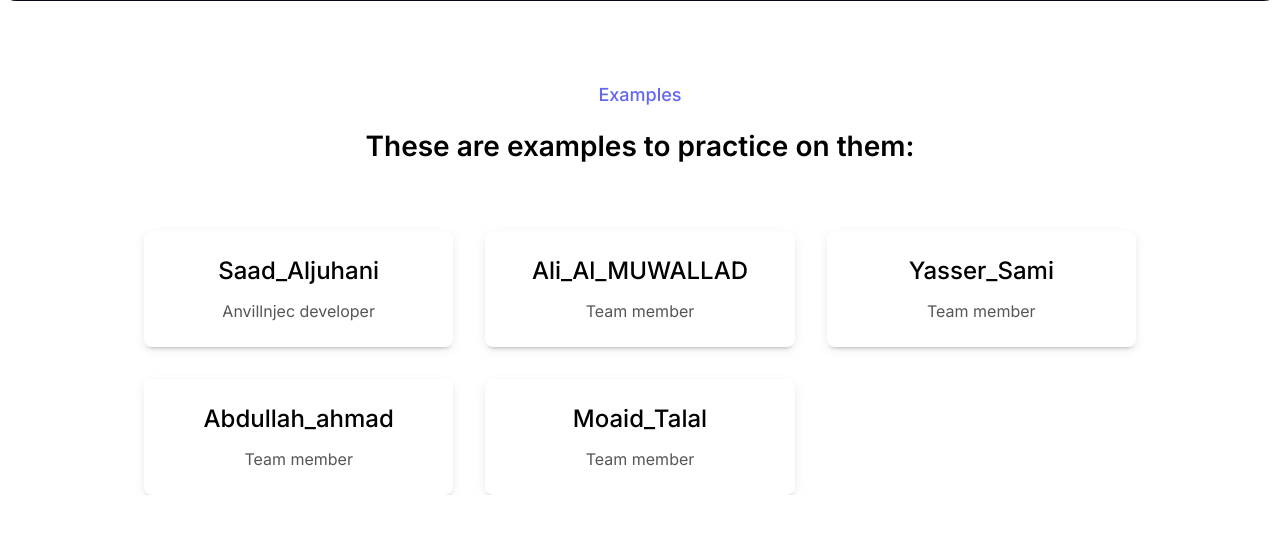
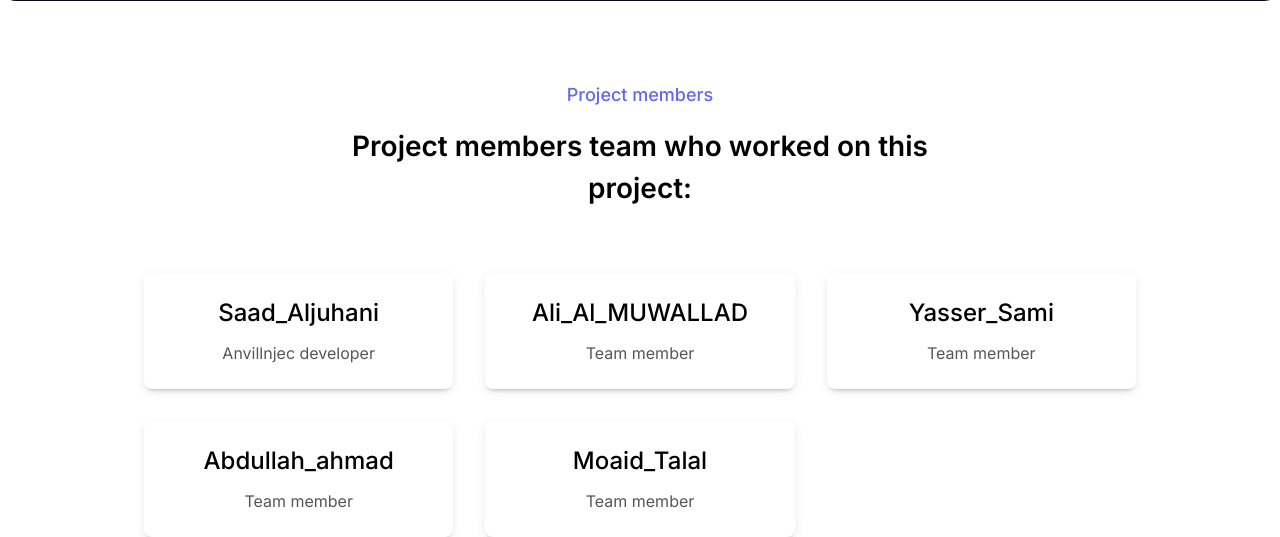
Before and after one commit to darkagent1001/anvillnjec, a PHP site: page / in a window 1280 px wide. Shown: the part 2221-2758 px from the top of the page. Before the commit the page ends 2716 px from the top, so only its background shows below. Run offline with PHP 8.4, Linux system fonts and the light colour scheme; data comes from the database, SQL or seed files in the repository.

Commit message:
Change title section in team members section.

```diff
--- a/index.php
+++ b/index.php
@@ -31,13 +31,6 @@
             <h1 class="text-4xl md:text-[44px] font-semibold leading-tight md:leading-[53px]">Test your skills on databases with SQL injection vulnerability</h1>
             <p class="text-lg text-dimmed mt-4 md:mt-6">Just a graduating project that i show it to my university and make them review it, and it work with php as Back-End language.</p>
             <div class="grid sm:flex *:w-full sm:*:w-auto items-center justify-center gap-4 sm:gap-6 mt-10">
-                <!-- <a href="#" class="button bg-primary-500 shadow-[0px_10px_5px_0px_rgba(255,255,255,0.10)_inset] dark:shadow-[0px_4px_6px_-5px_#6366F1,0px_8px_6px_-2px_rgba(99,102,241,0.20),0px_10px_5px_0px_rgba(255,255,255,0.10)_inset] text-white-50 hover:bg-primary-400 px-3.5">
-                    Start with us
-                    <svg class="size-5" fill="none" viewBox="0 0 20 20">
-                        <path stroke="currentColor" stroke-linecap="round" stroke-linejoin="round" stroke-width="1.5" d="M13.75 6.75L19.25 12L13.75 17.25"></path>
-                        <path stroke="currentColor" stroke-linecap="round" stroke-linejoin="round" stroke-width="1.5" d="M19 12H4.75"></path>
-                    </svg>
-                </a> -->
                 <a href="#examples" class="button bg-midnight-700 text-white-50 hover:bg-midnight-600 px-3.5 shadow-[0px_10px_5px_0px_rgba(97,97,111,0.10)_inset] dark:shadow-[0px_4px_6px_-5px_#282836,_0px_8px_6px_-2px_rgba(40,40,54,0.20),0px_10px_5px_0px_rgba(97,97,111,0.10)_inset]">See examples</a>
             </div>
         </div>
@@ -67,16 +60,6 @@
                     <p class="text-dimmed mt-2.5">We made more than one example and every one of them focus on its specific case.</p>
                 </div>
             </div>
-            <!-- <div>
-                <svg class="flex-none size-8 text-primary-500" fill="none" viewBox="0 0 24 24">
-                    <path stroke="currentColor" stroke-linecap="round" stroke-linejoin="round" stroke-width="1.5" d="M19.25 17.25V9.75C19.25 8.64543 18.3546 7.75 17.25 7.75H4.75V17.25C4.75 18.3546 5.64543 19.25 6.75 19.25H17.25C18.3546 19.25 19.25 18.3546 19.25 17.25Z"></path>
-                    <path stroke="currentColor" stroke-linecap="round" stroke-linejoin="round" stroke-width="1.5" d="M13.5 7.5L12.5685 5.7923C12.2181 5.14977 11.5446 4.75 10.8127 4.75H6.75C5.64543 4.75 4.75 5.64543 4.75 6.75V11"></path>
-                </svg>
-                <div>
-                    <h2 class="text-xl font-semibold">Documentation with examples</h2>
-                    <p class="text-dimmed mt-2.5">We wrote many documentations to how SQL injection effects on website security and how to close it.</p>
-                </div>
-            </div> -->
             <div>
                 <svg class="flex-none size-8 text-primary-500" xmlns="http://www.w3.org/2000/svg" fill="none" viewBox="0 0 24 24">
                     <path stroke="currentColor" stroke-linecap="round" stroke-linejoin="round" stroke-width="1.5" d="M9.75 18.894V12m0 0L12 8.75 14.25 12m-4.5 0S10 14.25 12 14.25 14.25 12 14.25 12m0 0v6.894m5-6.894a7.25 7.25 0 1 1-14.5 0 7.25 7.25 0 0 1 14.5 0Z"></path>
@@ -144,8 +127,8 @@
      <section class="container mt-20">
         <!-- Section title -->
         <div class="section-title-parent">
-            <p class="section-title">Examples</p>
-            <h1 class="section-description">These are examples to practice on them:</h1>
+            <p class="section-title">Project members</p>
+            <h1 class="section-description">Project members team who worked on this project:</h1>
          </div>
         <!-- Section title -->
         <div class="grid grid-cols-1 md:grid-cols-3 gap-8 mt-16">
--- a/templates/alerts/errors.php
+++ b/templates/alerts/errors.php
@@ -1,5 +1,3 @@
-
-
 <?php if(isset($_SESSION['errors'])){ $errors = $_SESSION['errors']; ?>
     <div class="bg-error-500/30 rounded mx-auto w-full md:w-10/12 text-error-500 p-6 grid gap-4">
         <?php foreach($errors as $errorTitle => $errorContent){ ?>
```
